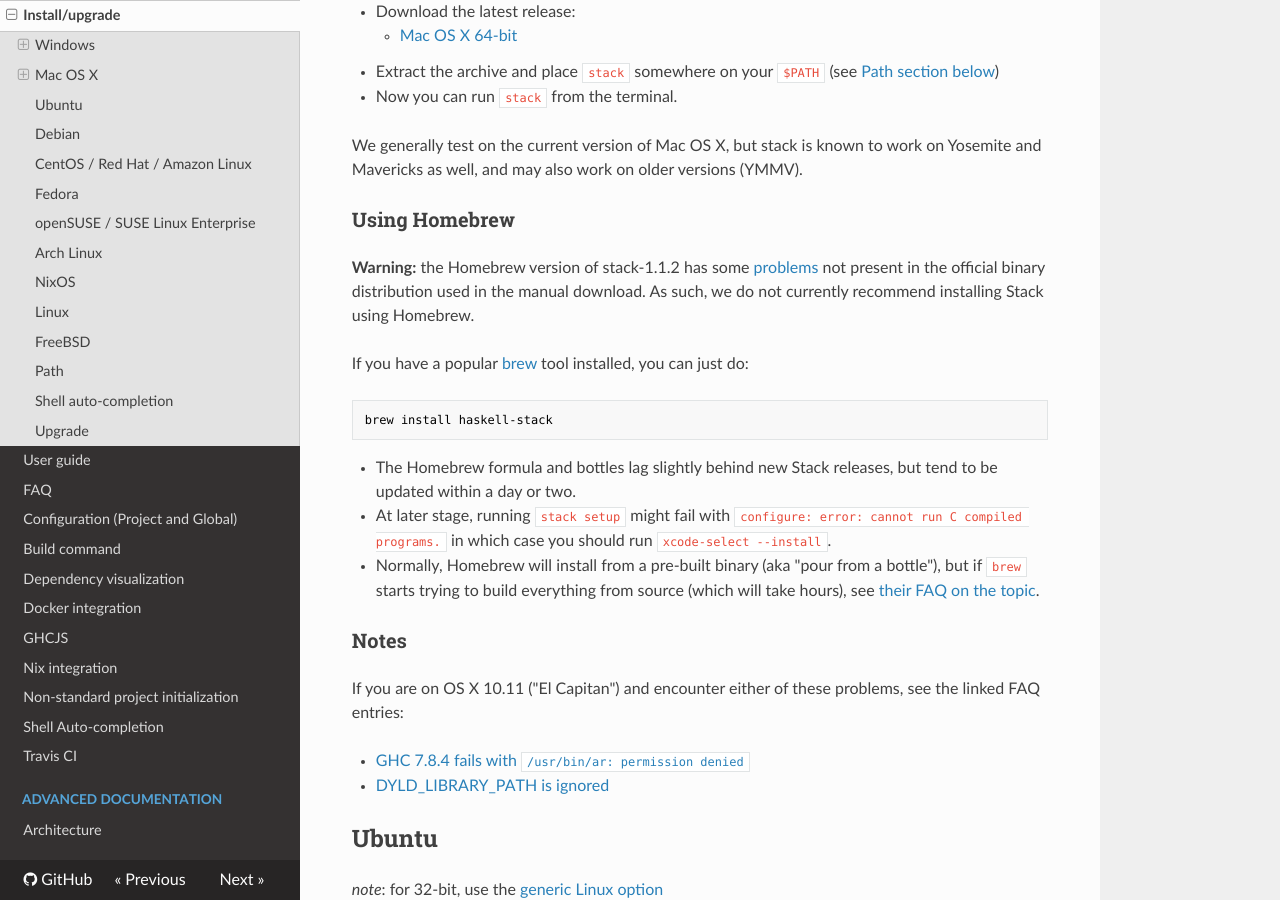
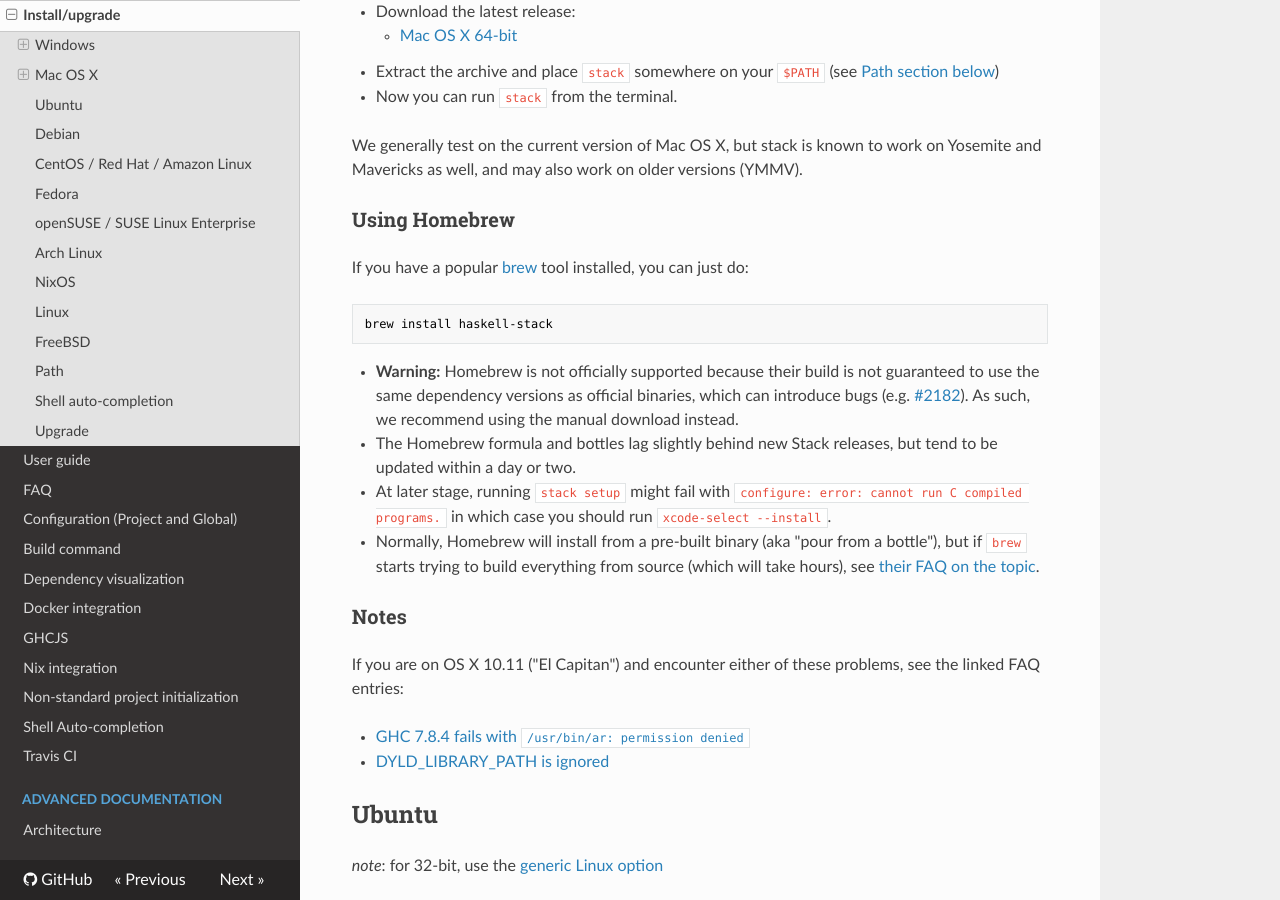
Before and after one commit to commercialhaskell/stack, an MkDocs documentation site: the page built from doc/install_and_upgrade.md, in a window 1280 px wide and 900 px high, scrolled down 1269 px. Built offline with MkDocs 1.6.1, drawn with Linux system fonts in a browser that asks for light colours; nearby versions of some CDN libraries; old or Windows-style settings are respelled for this version of MkDocs.

Commit message:
Update install_and_upgrade.md

````diff
--- a/doc/install_and_upgrade.md
+++ b/doc/install_and_upgrade.md
@@ -67,17 +67,17 @@
 
 ### Using Homebrew
 
-**Warning:** the Homebrew version of stack-1.1.2 has some
-[problems](https://github.com/commercialhaskell/stack/issues/2182) not present
-in the official binary distribution used in the manual download.  As such, we
-do not currently recommend installing Stack using Homebrew.
-
 If you have a popular [brew](http://brew.sh/) tool installed, you can just do:
 
 ```
 brew install haskell-stack
 ```
 
+* **Warning:** Homebrew is not officially supported because their
+build is not guaranteed to use the same dependency versions as official
+binaries, which can introduce bugs (e.g.
+[#2182](https://github.com/commercialhaskell/stack/issues/2182)).
+As such, we recommend using the manual download instead.
 * The Homebrew formula and bottles lag slightly behind new Stack releases,
 but tend to be updated within a day or two.
 * At later stage, running `stack setup` might fail with `configure: error: cannot run C compiled programs.` in which case you should run `xcode-select --install`.
@@ -85,8 +85,6 @@
 bottle"), but if `brew` starts trying to build everything from source (which
 will take hours), see
 [their FAQ on the topic](https://github.com/Homebrew/homebrew/blob/master/share/doc/homebrew/FAQ.md#why-do-you-compile-everything).
-
-
 
 ### Notes
 
````
